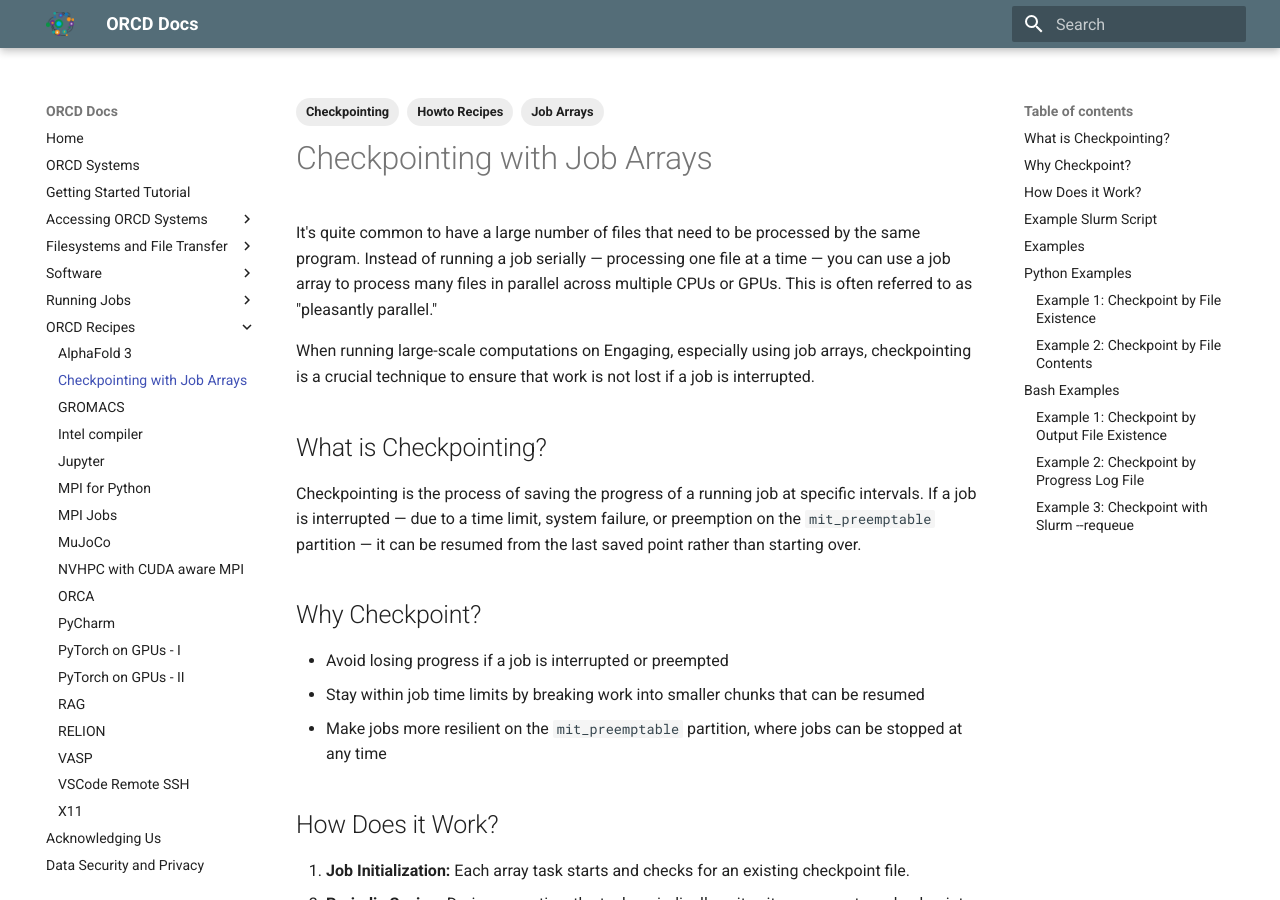
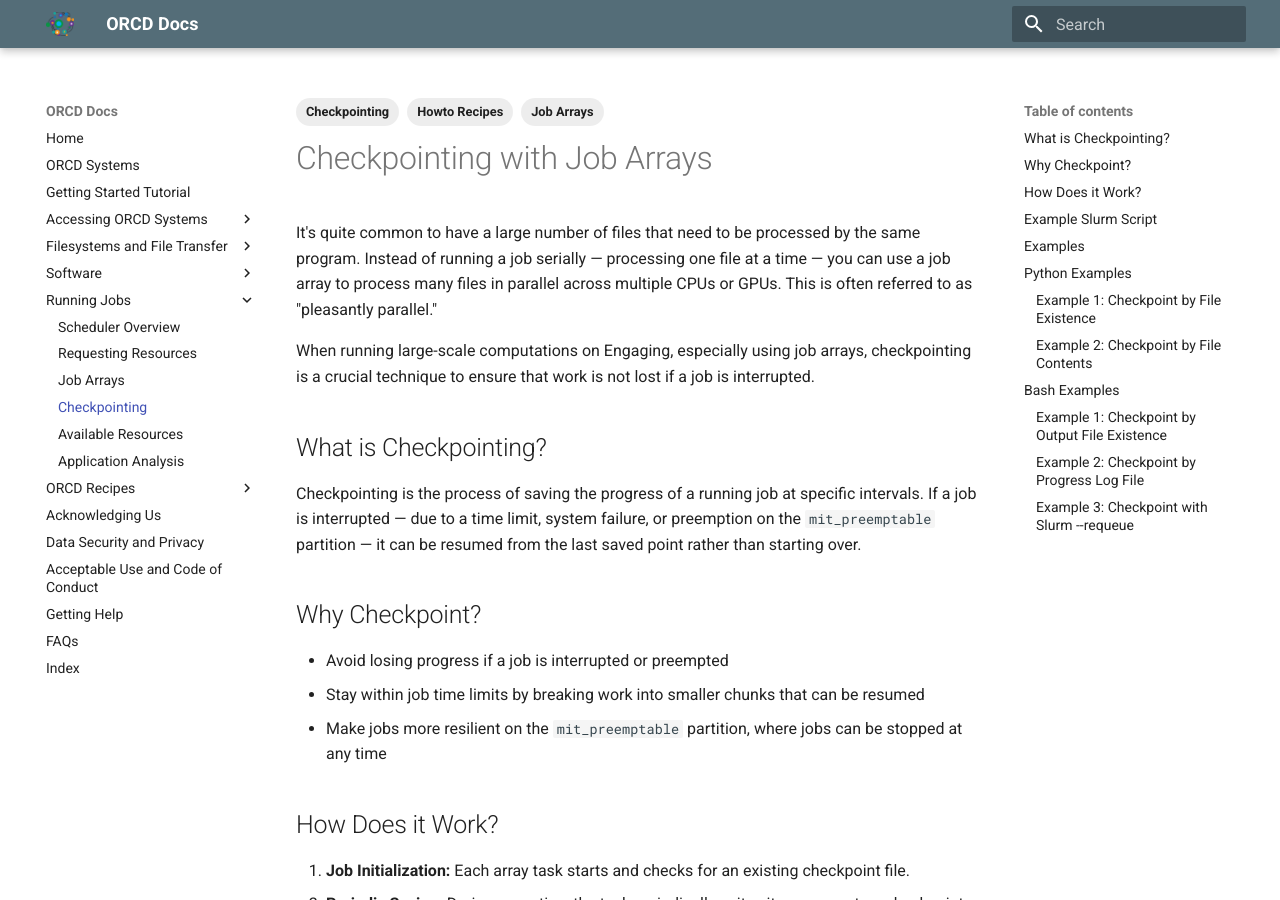
Before and after one commit to mit-orcd/orcd-docs-edit, an MkDocs documentation site: the page built from docs/running-jobs/checkpointing.md, in a window 1280 px wide and 900 px high. Built offline with MkDocs 1.6.1 and Material for MkDocs 9.7.7, drawn with Linux system fonts in a browser that asks for light colours; some of the changed lines change nothing that is shown.

Commit message:
Move checkpointing doc to running-jobs section and update nav

```diff
--- a/mkdocs.yml
+++ b/mkdocs.yml
@@ -30,13 +30,13 @@ nav:
     - Scheduler Overview: running-jobs/overview.md
     - Requesting Resources: running-jobs/requesting-resources.md
     - Job Arrays: running-jobs/job-arrays.md
+    - Checkpointing: running-jobs/checkpointing.md
     - Available Resources: running-jobs/available-resources.md
     - Application Analysis: running-jobs/application-analysis.md
 #    - Slurm Partitions: running-jobs/
 #    - How To Run Different Workloads: running/page3.md
   - ORCD Recipes:
     - AlphaFold 3: recipes/af3.md
-    - Checkpointing with Job Arrays: recipes/check-point-example.md
     - GROMACS: recipes/gromacs.md
     - Intel compiler: recipes/intel.md
     - Jupyter: recipes/jupyter.md
```
Also changed, not shown: docs/running-jobs/checkpointing.md (renamed from docs/recipes/check-point-example.md).
